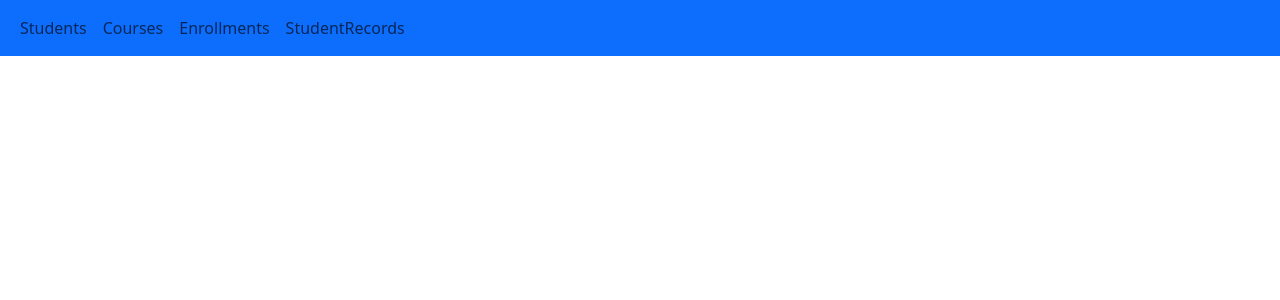
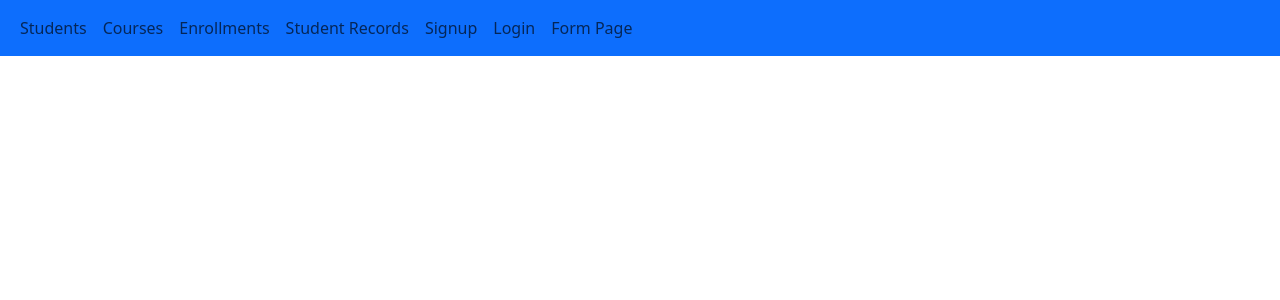
Before and after one commit to sankar-sivaperumal/React-, a React (Vite) app: page /NextPage in a window 1280 px wide. Shown: the top 300 px of the page. Built offline with nearby package versions, Linux system fonts and the light colour scheme.

Commit message:
updated new componenets

```diff
--- a/src/Components/NavBar.tsx
+++ b/src/Components/NavBar.tsx
@@ -1,4 +1,4 @@
-import { Link } from 'react-router-dom';
+/* import { Link } from 'react-router-dom';
 
 function NavBar() {
   return (
@@ -10,6 +10,7 @@ function NavBar() {
           <li><Link className="nav-link" to="/courses">Courses</Link></li>
           <li><Link className="nav-link" to="/enrollments">Enrollments</Link></li>
           <li><Link className="nav-link" to="/studentDetails">StudentRecords</Link></li>
+          <li><Link className="nav-link" to="/formslayout/FormPage">FormPage</Link></li>
         </ul>
       </div>
     </nav>
@@ -18,3 +19,55 @@ function NavBar() {
 }
 
 export default NavBar;
+ */
+
+
+/* import { Link } from 'react-router-dom';
+
+function NavBar() {
+  return (
+    <nav className="navbar navbar-expand-sm bg-primary text-color-black">
+      <div className="container-fluid">
+        <ul className="navbar-nav">
+          <li><Link className="nav-link" to="/students">Students</Link></li>
+          <li><Link className="nav-link" to="/courses">Courses</Link></li>
+          <li><Link className="nav-link" to="/enrollments">Enrollments</Link></li>
+          <li><Link className="nav-link" to="/studentDetails">Student Records</Link></li>
+
+          <li><Link className="nav-link" to="/formslayout/Formpage">Form Page</Link></li>
+        </ul>
+      </div>
+    </nav>
+  );
+}
+
+export default NavBar;
+ */
+
+import { Link } from 'react-router-dom';
+
+function NavBar() {
+  return (
+    <nav className="navbar navbar-expand-sm bg-primary text-color-black">
+      <div className="container-fluid">
+        <ul className="navbar-nav">
+          {/* Existing Links */}
+          <li><Link className="nav-link" to="/students">Students</Link></li>
+          <li><Link className="nav-link" to="/courses">Courses</Link></li>
+          <li><Link className="nav-link" to="/enrollments">Enrollments</Link></li>
+          <li><Link className="nav-link" to="/student-details">Student Records</Link></li>
+
+          {/* New Links */}
+          <li><Link className="nav-link" to="/signup">Signup</Link></li>
+          <li><Link className="nav-link" to="/login">Login</Link></li>
+
+
+          {/* Update for FormsLayout */}
+          <li><Link className="nav-link" to="/formslayout/Formpage">Form Page</Link></li>
+        </ul>
+      </div>
+    </nav>
+  );
+}
+
+export default NavBar;
```
